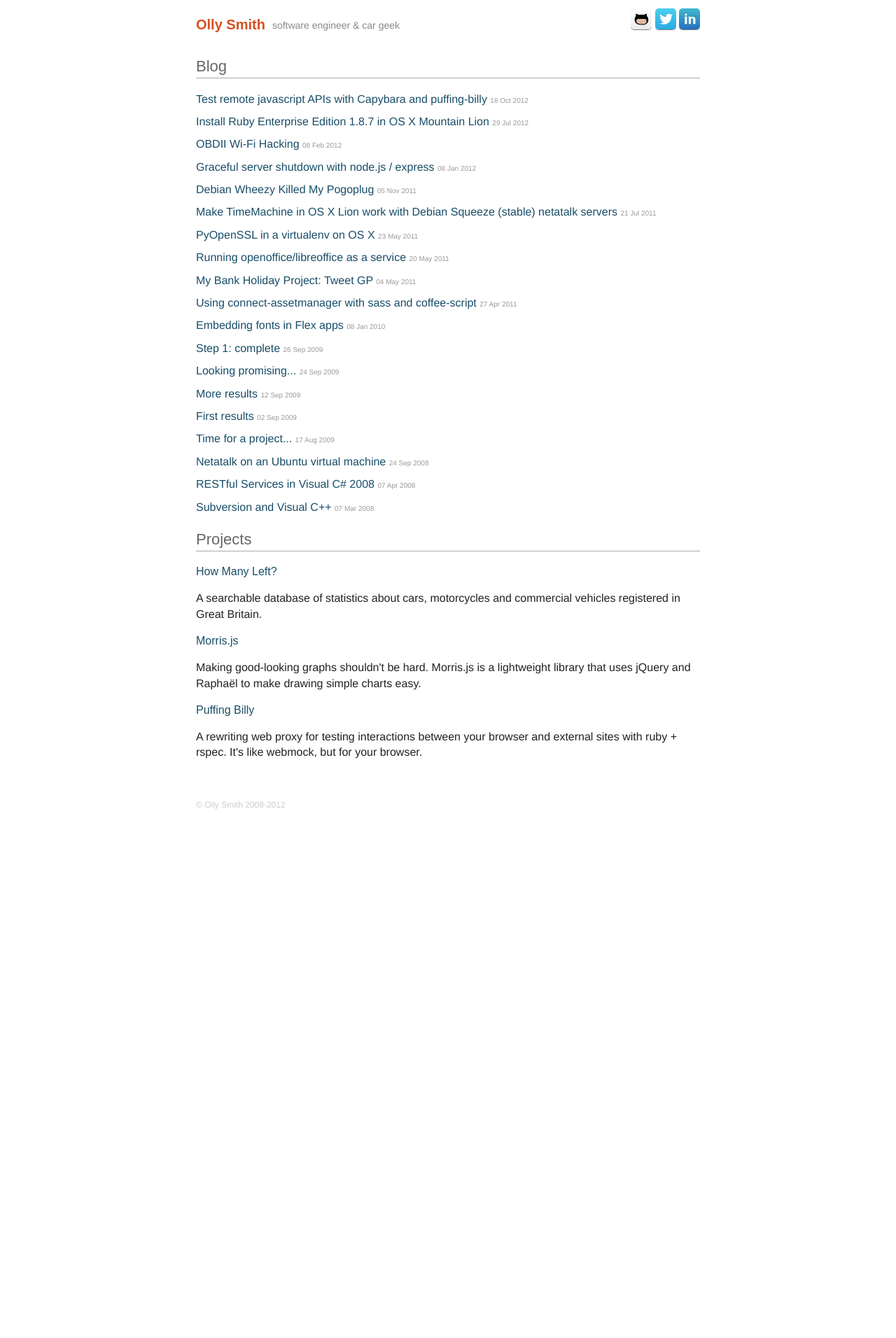
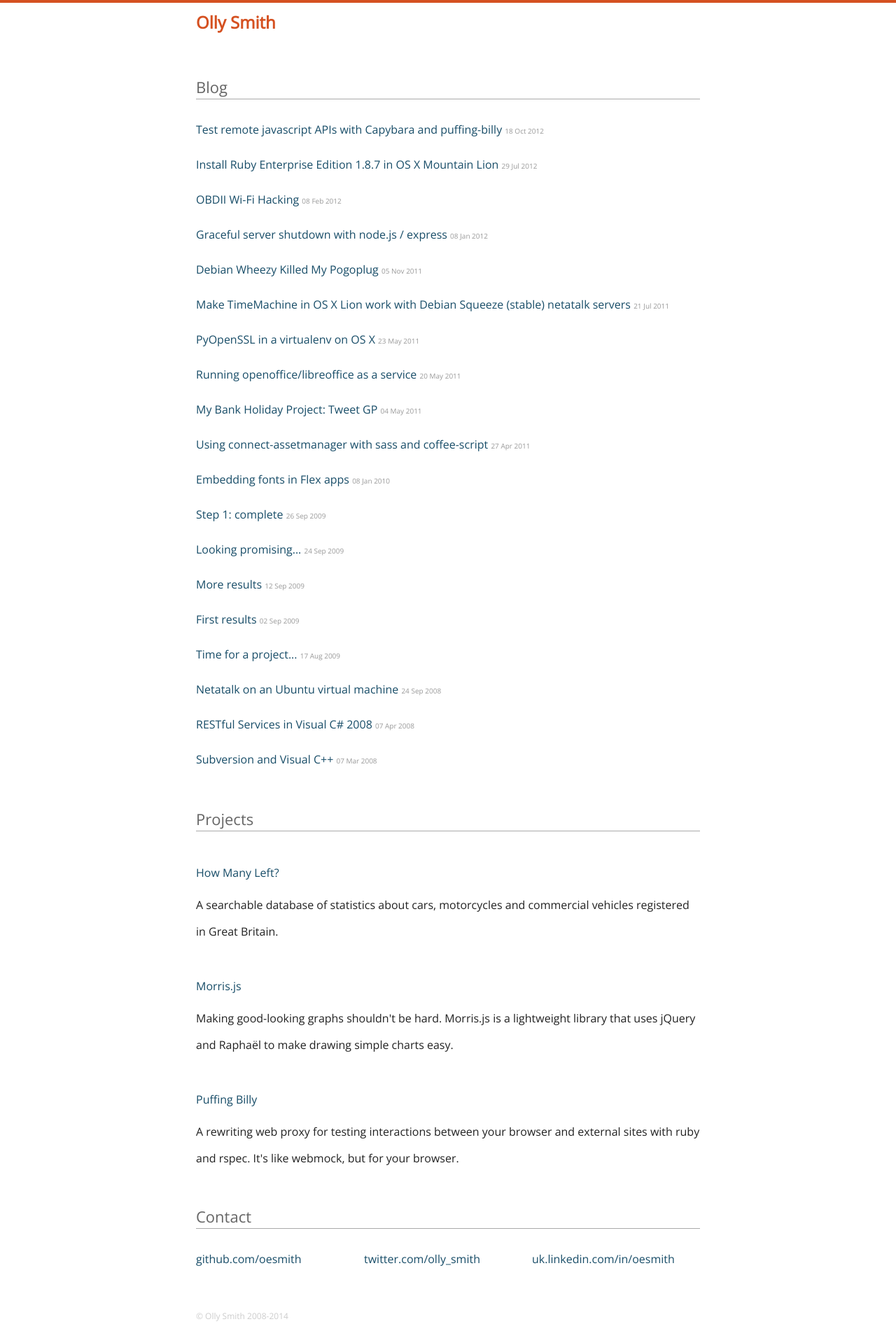
Before and after one commit to oesmith/oesmith.github.com, a Jekyll site: the page built from index.html, in a window 1280 px wide. Shown: the whole page at 70% size. Built offline with Jekyll 4.4.1, drawn with Linux system fonts in a browser that asks for light colours; some web fonts are replaced; before the commit the page ends 1181 px from its top, so only the background shows below that.

Commit message:
Style tweaks. Fix twitter link.

```diff
--- a/_config.yml
+++ b/_config.yml
@@ -1,3 +1,2 @@
-auto: true
 lsi: true
-pygments: true
+highlighter: pygments
--- a/_layouts/default.html
+++ b/_layouts/default.html
@@ -7,7 +7,7 @@
   <meta name="author" content="Olly Smith">
   <meta name="viewport" content="width=device-width">
 
-  <link href='http://fonts.googleapis.com/css?family=ABeeZee|Source+Code+Pro' rel='stylesheet' type='text/css'>
+  <link href='http://fonts.googleapis.com/css?family=Fira+Mono|Open+Sans' rel='stylesheet' type='text/css'>
   <link rel="stylesheet" href="/css/normalize.css">
   <link rel="stylesheet" href="/css/main.css">
   <script src="/js/vendor/modernizr-2.6.2.min.js"></script>
@@ -18,18 +18,15 @@
   <h1>
     <a href="/" rel="home">Olly Smith</a>
   </h1>
-  <div class="tagline">software engineer &amp; car geek</div>
-  <div class="social">
-    <a href="https://github.com/oesmith" class="fc-webicon github">oesmith</a>
-    <a href="https://twitter.com/oesmith" class="fc-webicon twitter">@olly_smith</a>
-    <a href="http://uk.linkedin.com/in/oesmith" class="fc-webicon linkedin">http://uk.linkedin.com/in/oesmith</a>
-  </div>
 </header>
+<div class="topbar"></div>
 
+<div class="content">
 {{ content }}
+</div>
 
 <footer>
-  <p>&copy; Olly Smith 2008-2012</p>
+  <p>&copy; Olly Smith 2008-2014</p>
 </footer>
 
 <script>
--- a/_layouts/post.html
+++ b/_layouts/post.html
@@ -2,10 +2,8 @@
 layout: default
 ---
 <article>
-  <header>
-    <h2>{{ page.title }}</h2>
-    <time class="date" datetime="{{ page.date | date_to_xmlschema }}">{{ page.date | date_to_long_string }}</time>
-  </header>
+  <h2>{{ page.title }}</h2>
+  <time class="date" datetime="{{ page.date | date_to_xmlschema }}">{{ page.date | date_to_long_string }}</time>
   {{ content }}
   <footer>
     <p><a href="/">&laquo; Home</a></p>
--- a/css/main.css
+++ b/css/main.css
@@ -19,15 +19,9 @@ textarea {
 }
 
 body {
-    font-size: 1em;
-    line-height: 1.4;
+    font-size: 16px;
+    line-height: 38px;
 }
-
-/*
- * Remove text-shadow in selection highlight: h5bp.com/i
- * These selection declarations have to be separate.
- * Customize the background color to match your design.
- */
 
 ::-moz-selection {
     background: #b3d4fc;
@@ -39,10 +33,6 @@ body {
     text-shadow: none;
 }
 
-/*
- * A better looking default horizontal rule
- */
-
 hr {
     display: block;
     height: 1px;
@@ -52,34 +42,9 @@ hr {
     padding: 0;
 }
 
-/*
- * Remove the gap between images and the bottom of their containers: h5bp.com/i/440
- */
-
 img {
     vertical-align: middle;
 }
-
-/* web icons */
-.fc-webicon { display: inline-block; background-size: 100%; width: 30px; height: 30px; text-indent: -999em; text-align: left; -moz-box-shadow: 0 1px 0 rgba(0, 0, 0, 0.5); -webkit-box-shadow: 0 1px 0 rgba(0, 0, 0, 0.5); box-shadow: 0 1px 0 rgba(0, 0, 0, 0.5); -moz-border-radius: 5px; -webkit-border-radius: 5px; border-radius: 5px; margin-bottom: 5px; }
-.fc-webicon:hover { margin: -1px 0 1px; -moz-box-shadow: 0 2px 0 rgba(0, 0, 0, 0.25); -webkit-box-shadow: 0 2px 0 rgba(0, 0, 0, 0.25); box-shadow: 0 2px 0 rgba(0, 0, 0, 0.25); }
-
-/* Github */
-.no-svg .fc-webicon.github { background: url("/images/fc-webicon-github-m.png"); }
-.svg .fc-webicon.github { background: url("/images/fc-webicon-github.svg"); }
-
-/* LinkedIn */
-.no-svg .fc-webicon.linkedin { background: url("/images/fc-webicon-linkedin-m.png"); }
-.svg .fc-webicon.linkedin { background: url("/images/fc-webicon-linkedin.svg"); }
-
-/* Mail */
-.no-svg .fc-webicon.mail { background: url("/images/fc-webicon-mail-m.png"); }
-.svg .fc-webicon.mail { background: url("/images/fc-webicon-mail.svg"); }
-
-/* Twitter */
-.no-svg .fc-webicon.twitter { background: url("/images/fc-webicon-twitter-m.png"); }
-.svg .fc-webicon.twitter { background: url("/images/fc-webicon-twitter.svg"); }
-
 
 /* ==========================================================================
    Author's custom styles
@@ -87,11 +52,11 @@ img {
 
 body {
   padding: 0 24px;
-  font-family: Helvetica Neue, Helvetica, Arial, sans-serif;
+  font-family: Open Sans, sans-serif;
 }
 
 h1, h2, h3 {
-  font-family: ABeeZee, sans-serif;
+  font-family: Open Sans, sans-serif;
 }
 
 a, a:visited, a:active {
@@ -99,24 +64,28 @@ a, a:visited, a:active {
   text-decoration: none;
 }
 
+header {
+  margin-top: 4px;
+  height: 56px;
+}
+
+.topbar {
+  position: fixed;
+  z-index: 99;
+  height: 4px;
+  top: 0;
+  left: 0;
+  right: 0;
+  background-color: #D55121;
+}
+
 h1 {
-  font-size: 20px;
-  line-height: 28px;
-  margin: 0.67em 0 0 0;
+  font-size: 24px;
+  line-height: 56px;
 }
 
 h1 a, h1 a:visited, h1 a:active {
   color: #D55121;
-}
-
-.tagline {
-  font-size: 14px;
-  line-height: 22px;
-  color: #888;
-}
-
-.social {
-  margin: 10px 0;
 }
 
 article > footer:before {
@@ -147,7 +116,6 @@ article time {
 }
 
 body > footer {
-  /* border-top: 1px solid #aaa; */
   padding: 1em 0;
   margin-top: 2em;
 }
@@ -161,6 +129,7 @@ body > footer p {
 }
 
 h2 {
+  margin: 48px 0 24px 0;
   font-size: 22px;
   line-height: 33px;
   font-weight: normal;
@@ -172,7 +141,7 @@ h3 {
   font-size: 16px;
   line-height: 22px;
   font-weight: normal;
-  margin: 1em 0;
+  margin: 48px 0 0 0;
 }
 
 ul.posts {
@@ -192,13 +161,20 @@ ul.posts li span {
   white-space: nowrap;
 }
 
+ul.social {
+  list-style-type: none;
+  padding: 0;
+  margin: 0;
+}
+
 code {
-  font-family: Source Code Pro, monospace;
-  font-size: 14px;
-  line-height: 18px;
+  font-family: Fira Mono, monospace;
 }
 
 pre {
+  font-size: 14px;
+  line-height: 24px;
+  margin: 48px 0;
   padding: 10px 20px;
   border: 1px solid #ddd;
   background: #eee;
@@ -209,27 +185,25 @@ pre {
 
 @media only screen and (min-width: 768px) {
   body {
+    padding: 0;
+  }
+  h1, .content, footer {
     margin: 0 auto;
     width: 720px;
   }
-  body > header {
-    height: 60px;
+  ul.social {
+    width: 720px;
+    height: 38px;
   }
-  body > header h1 {
+  ul.social li {
     float: left;
-    line-height: 40px;
-    margin: 15px 10px 5px 0;
-  }
-  body > header .tagline {
-    float: left;
-    line-height: 32px;
-    margin: 20px 10px 0 0;
-  }
-  body > header .social {
-    float: right;
-    margin: 12px 0 5px 0;
+    width: 240px;
+    padding: 0;
+    margin: 0;
   }
 }
+
+/* Code hilighting */
 .hll { background-color: #ffffcc }
 .c { color: #408080; font-style: italic } /* Comment */
 .err { border: 1px solid #FF0000 } /* Error */
--- a/index.html
+++ b/index.html
@@ -24,7 +24,7 @@ title: Olly Smith
 </section>
 
 <section class="project">
-  <h3><a href="http://oesmith.github.com/morris.js">Morris.js</a></h3>
+  <h3><a href="http://morrisjs.github.com/morris.js">Morris.js</a></h3>
   <p>
     Making good-looking graphs shouldn't be hard. Morris.js is a lightweight
     library that uses jQuery and Raphaël to make drawing simple charts easy.
@@ -35,7 +35,14 @@ title: Olly Smith
   <h3><a href="https://github.com/oesmith/puffing-billy">Puffing Billy</a></h3>
   <p>
     A rewriting web proxy for testing interactions between your browser and
-    external sites with ruby + rspec.  It's like webmock, but for your
+    external sites with ruby and rspec.  It's like webmock, but for your
     browser.
   </p>
 </section>
+
+<h2>Contact</h2>
+<ul class="social">
+  <li><a href="https://github.com/oesmith">github.com/oesmith</a></li>
+  <li><a href="https://twitter.com/olly_smith">twitter.com/olly_smith</a></li>
+  <li><a href="http://uk.linkedin.com/in/oesmith">uk.linkedin.com/in/oesmith</a></li>
+</ul>
```
Also changed, not shown: 1 other file.
